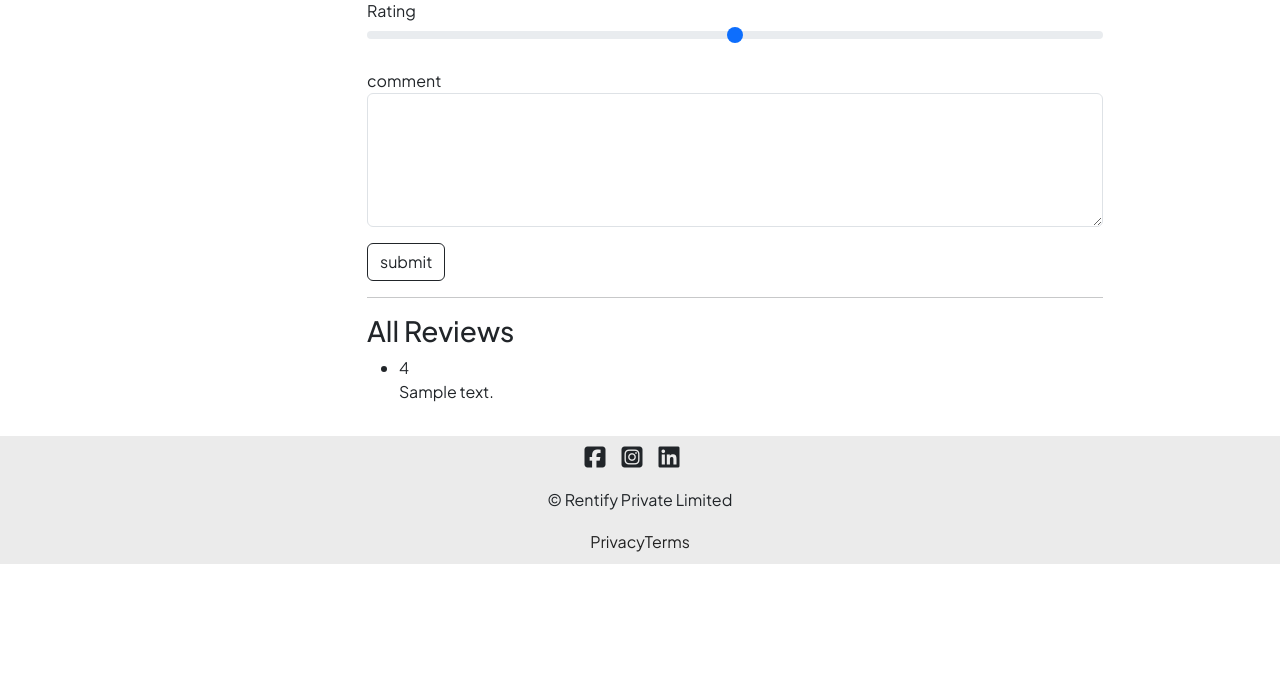
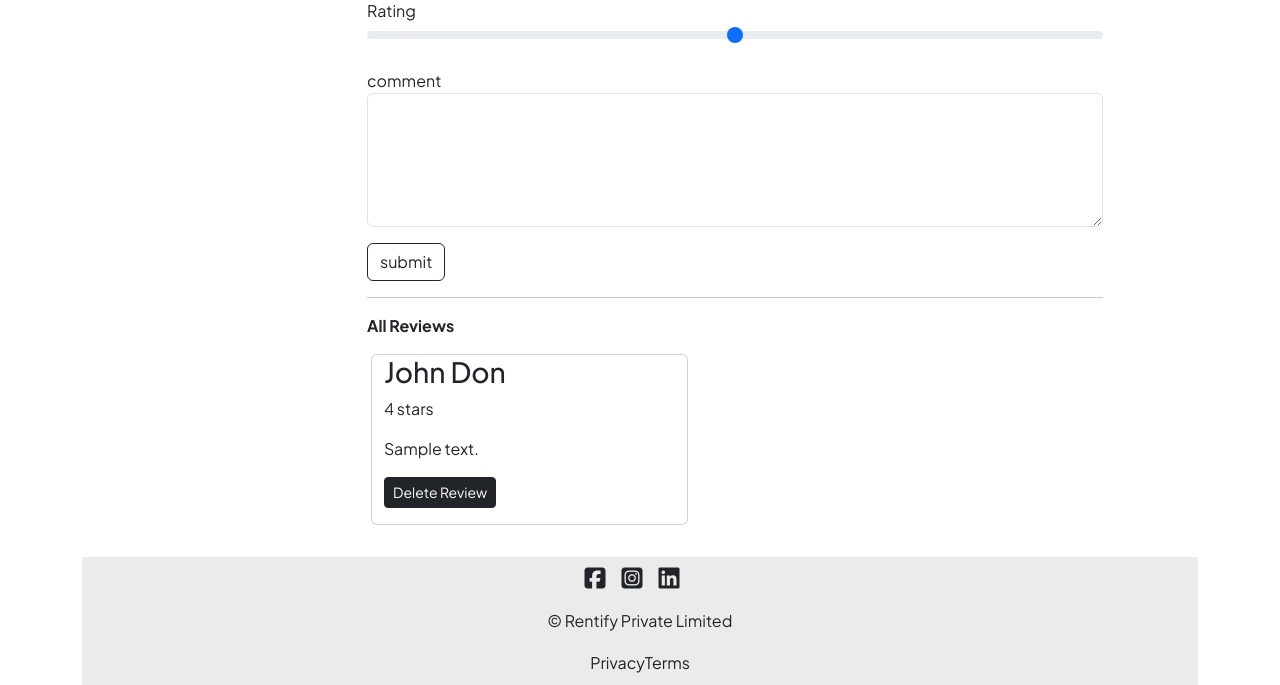
Before and after one commit to Sachindangi189/rentify-app, a Node server app: page /listing/600000000000000000000001 in a window 1280 px wide. Shown: the part 651-1336 px from the top of the page. Before the commit the page ends 1215 px from the top, so only its background shows below. Run offline with Node 20, Linux system fonts and the light colour scheme; tables that the repository leaves empty hold one stand-in row (values such as "Sample post"); grey boxes marked "Sample" are stand-in pictures; some libraries are stand-ins or nearby versions.

Commit message:
Add files via upload
add functionality of review option and seperate the review

```diff
--- a/app.js
+++ b/app.js
@@ -6,6 +6,7 @@ const mthodOverride = require('method-override');
 const ejsMate = require('ejs-mate');
 
 const homeController = require('./routes/homeRouter');
+const reviewController = require('./routes/reviews');
 const errorRoutes = require('./routes/errorRoutes');
 const { error } = require('console');
 
@@ -37,6 +38,7 @@ async function main(){
 }
 
 app.use('/',homeController);
+app.use('/',reviewController);
 app.use(errorRoutes);
 
 
--- a/controllers/homePage.js
+++ b/controllers/homePage.js
@@ -66,16 +66,3 @@ exports.deleteHome = async (req, res) => {
   await Listing.findByIdAndDelete(id);
   res.redirect('/listing');
 };
-
-// ya route review ko add krne k liye h
-exports.addReview = async (req, res) => {
-  let listing =  await Listing.findById(req.params.id);
-  let newReview = new Review(req.body.Review);
-  listing.reviews.push(newReview);
-
-  await newReview.save();
-  await listing.save();
-
-  res.redirect(`/listing/${listing._id}`);
-
-}
--- a/models/listing.js
+++ b/models/listing.js
@@ -31,5 +31,12 @@ const listingSchema = new Schema({
 ],
 });
 
+// middleware to delete reviews when a listing is deleted
+listingSchema.post("findOneAndDelete", async function (listing) {
+  if (listing) {
+    await review.deleteMany({ _id: { $in: listing.reviews } });
+  }
+});
+
 const Listing = mongoose.model("Listing", listingSchema);
 module.exports = Listing;
--- a/public/style.css
+++ b/public/style.css
@@ -65,7 +65,7 @@ color: #fe424d;
 }
 
 /* card */
-.card{
+.listing-card{
   border: none !important;
   margin-bottom: 2rem;
 }
--- a/routes/homeRouter.js
+++ b/routes/homeRouter.js
@@ -9,7 +9,6 @@ homeRoute.get('/listing/new', homePath.addNew);
 homeRoute.post('/listing', homePath.addHome);
 homeRoute.get('/listing/:id/edit', homePath.editHome);
 homeRoute.get('/listing/:id', homePath.showHome);
-homeRoute.post('/listing/:id/review', homePath.addReview);
 homeRoute.put('/listing/:id', homePath.updateHome);
 homeRoute.delete('/listing/:id', homePath.deleteHome);
 
--- a/views/show.ejs
+++ b/views/show.ejs
@@ -5,7 +5,7 @@
   <h3><%= listing.title %></h3>
     </div>
 
-  <div class="card col-6 offset-3 show-card">
+  <div class="card col-6 offset-3 show-card listing-card">
    <img src="<%= listing.image?.url || listing.image %>" class="card-img-top show-img" alt="home_image">
 
   <div class="card-body">
@@ -45,14 +45,21 @@
   <button class="btn btn-outline-dark">submit</button>
   </form>
   <hr/>
-  <h3>All Reviews</h3>
-  <ul>
+
+ <p><b>All Reviews</b></p>
+  <div class="row">
   <% for(let review of listing.reviews) {%>
-   <li>
-    <%= review.rating %> <br>
-    <%= review.comment %> <br>
-   </li>
-  <%}%>
-  </ul>
+   <div class="card col-5 ms-3 mb-3">
+   <div class="card-body">
+    <h3 class="card-title">John Don</h3>
+   <p class="card-text"> <%= review.rating %> stars</p>
+   <p class="card-text"> <%= review.comment %></p>
+   <form class="mb-3" action="/listing/<%= listing._id %>/review/<%= review._id %>?_method=DELETE" method="post">
+    <button class="btn btn-sm btn-dark" type="submit">Delete Review</button>
+   </form>
+
+  </div>
+  </div>
+ <%}%>
   </div>
 </div>
```
Also changed, not shown: controllers/reviewController.js (added, +24 -0 lines), routes/reviews.js (added, +10 -0 lines).
